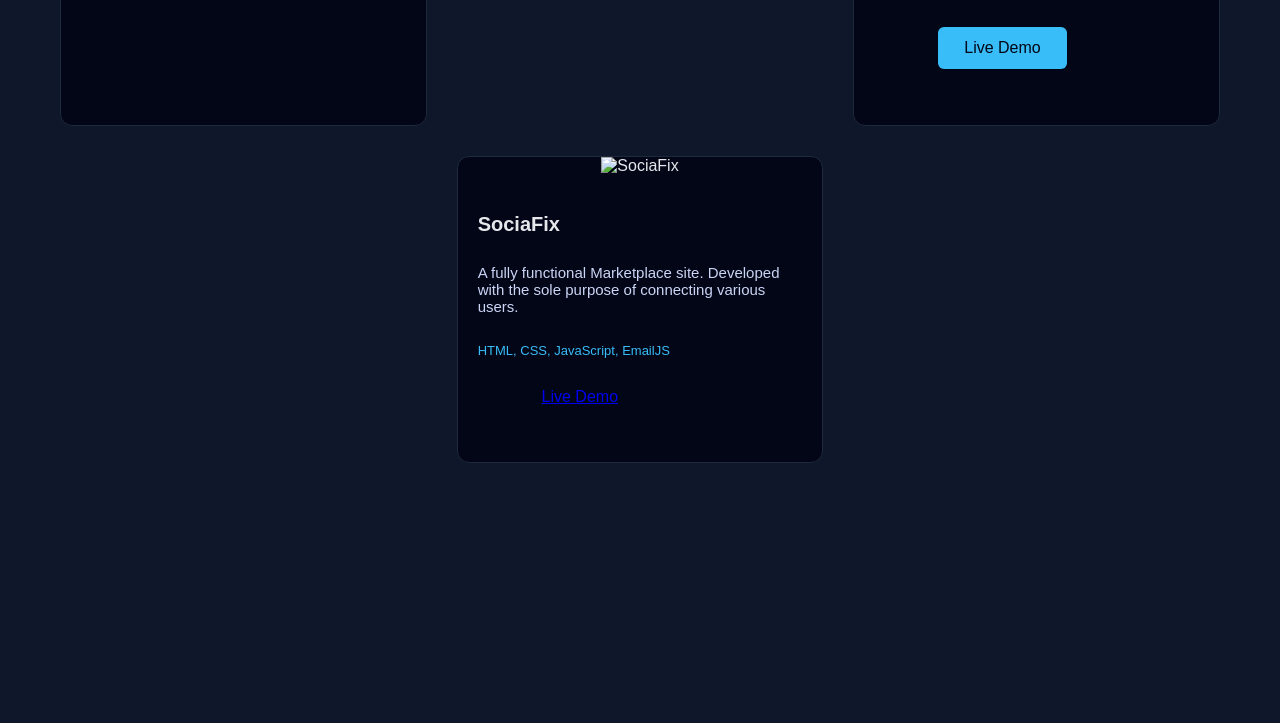
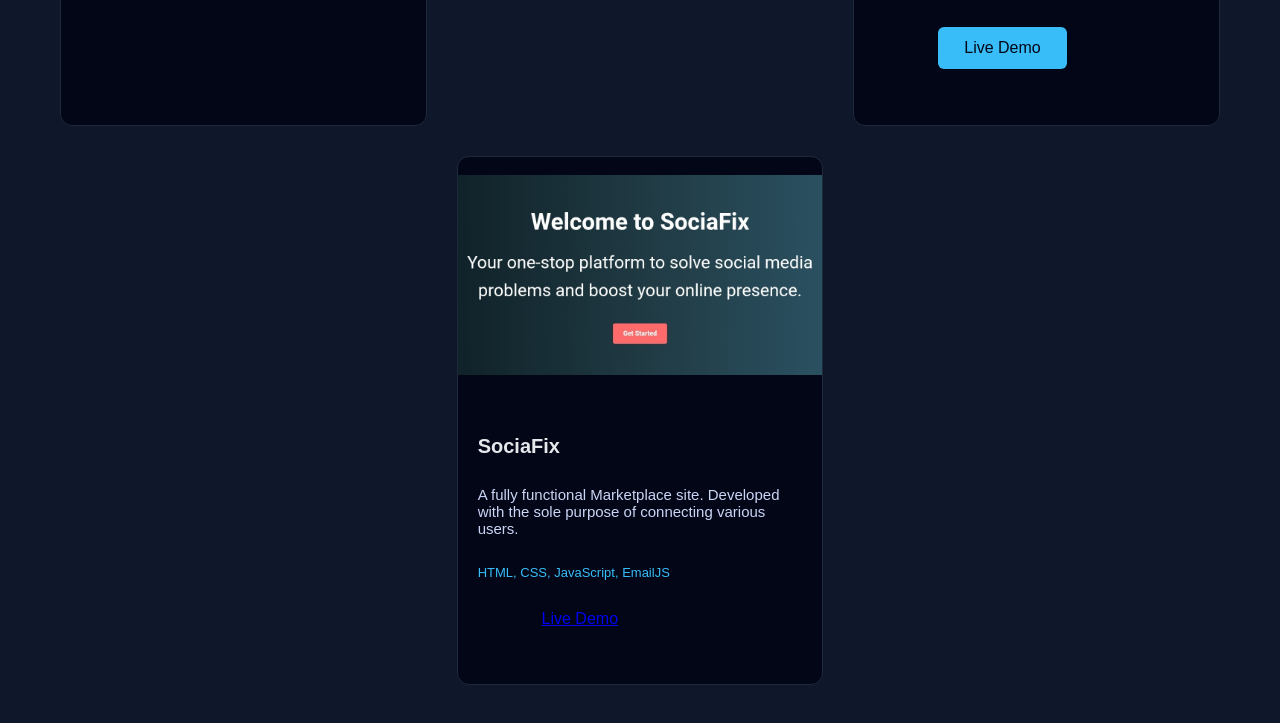
Before and after one commit to TimmyAtom112/My-portfolio-, a plain HTML site: page project.html in a window 1280 px wide. Shown: the part 1088-1811 px from the top of the page. Before the commit the page ends 1651 px from the top, so only its background shows below. Drawn offline with Linux system fonts and the light colour scheme.

Commit message:
Update project.html

```diff
--- a/project.html
+++ b/project.html
@@ -104,7 +104,7 @@
 
  <!-- Project Card 6-->
       <div class="project-card">
-        <img src="" alt="SociaFix">
+        <img src="SociFix.jpg" alt="SociaFix">
         <div class="project-info">
           <h3>SociaFix</h3>
           <p>A fully functional Marketplace site. Developed with the sole purpose of connecting various users. </p>
```
